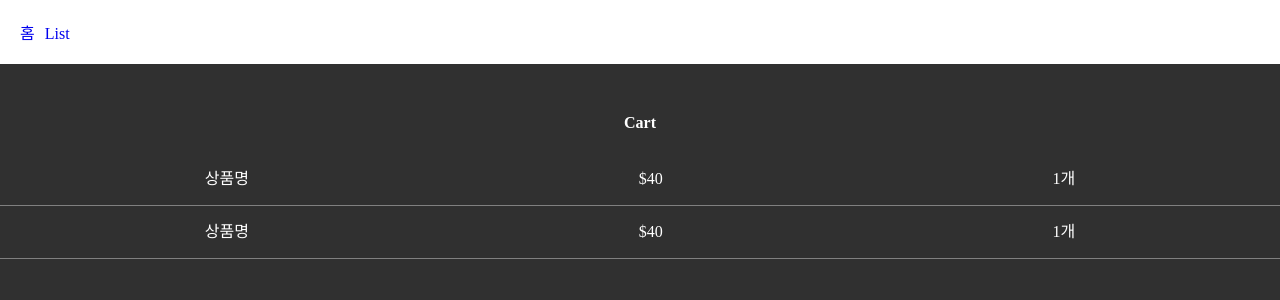
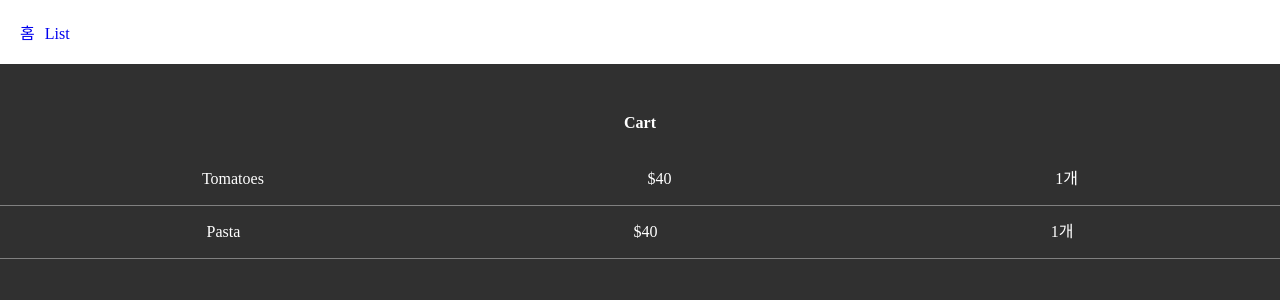
Before and after one commit to HalamLee/practice-NextJS, a Next.js app in the folder fresh/: page /cart in a window 1280 px wide. Shown: the top 300 px of the page. Built offline with nearby package versions, Linux system fonts and the light colour scheme.

Commit message:
refactor: CartItem 컴포넌트화

```diff
--- a/fresh/app/cart/page.js
+++ b/fresh/app/cart/page.js
@@ -1,17 +1,22 @@
 export default function Cart() {
+  let cartItems = ['Tomatoes', 'Pasta'];
+
   return (
     <div>
       <h4 className="title">Cart</h4>
-      <div className="cart-item">
-        <p>상품명</p>
-        <p>$40</p>
-        <p>1개</p>
-      </div>
-      <div className="cart-item">
-        <p>상품명</p>
-        <p>$40</p>
-        <p>1개</p>
-      </div>
+      {cartItems.map((item) => {
+        return <CartItem item={item} />;
+      })}
     </div>
   );
 }
+
+function CartItem(props) {
+  return (
+    <div className="cart-item">
+      <p>{props.item}</p>
+      <p>$40</p>
+      <p>1개</p>
+    </div>
+  );
+}
```
